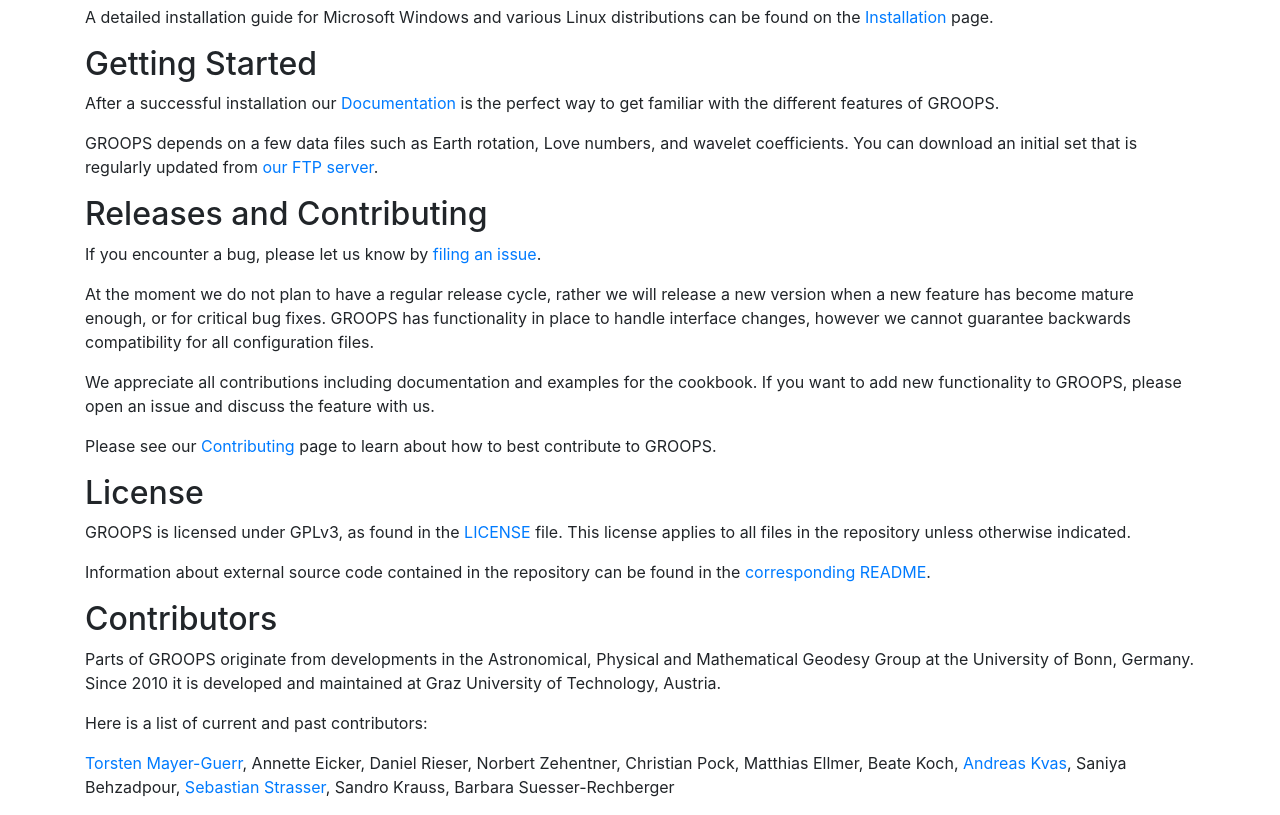
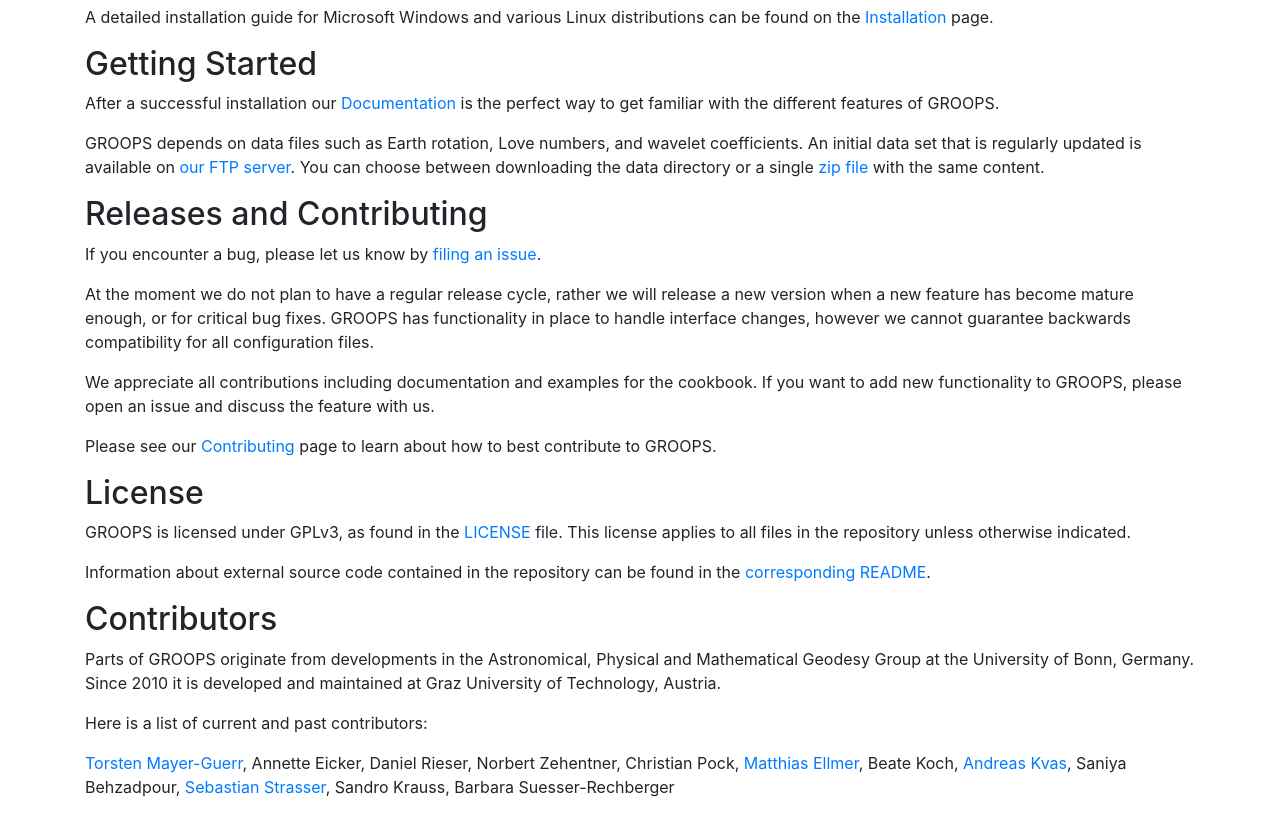
Before and after one commit to groops-devs/groops, a plain HTML site: page docs/index.html in a window 1280 px wide. Shown: the part 700-1515 px from the top of the page. Drawn offline with nearby package versions, Linux system fonts and the light colour scheme; some packages are replaced by stand-ins of ours.

Commit message:
README: Updated information on initial GROOPS data set and contributors.

```diff
--- a/docs/index.html
+++ b/docs/index.html
@@ -90,8 +90,9 @@
             <p>After a successful installation our <a href="html/index.html">Documentation</a> is the perfect way to get
                familiar with the different features of GROOPS.</p>
 
-            <p>GROOPS depends on a few data files such as Earth rotation, Love numbers, and wavelet coefficients.
-               You can download an initial set that is regularly updated from <a href="ftp://ftp.tugraz.at/outgoing/ITSG/groops/data/">our FTP server</a>.</p>
+            <p>GROOPS depends on data files such as Earth rotation, Love numbers, and wavelet coefficients.
+               An initial data set that is regularly updated is available on <a href="https://ftp.tugraz.at/outgoing/ITSG/groops/">our FTP server</a>.
+               You can choose between downloading the data directory or a single <a href="https://ftp.tugraz.at/outgoing/ITSG/groops/data.zip">zip file</a> with the same content.</p>
 
             <h2 id="releases-and-contributing">Releases and Contributing</h2>
 
@@ -118,7 +119,7 @@
             <p>Here is a list of current and past contributors:</p>
 
             <p><a href="https://github.com/tmayerguerr">Torsten Mayer-Guerr</a>, Annette Eicker, Daniel Rieser, Norbert Zehentner,
-            Christian Pock, Matthias Ellmer, Beate Koch, <a href="https://github.com/akvas">Andreas Kvas</a>, Saniya Behzadpour,
+            Christian Pock, <a href="https://github.com/x49">Matthias Ellmer</a>, Beate Koch, <a href="https://github.com/akvas">Andreas Kvas</a>, Saniya Behzadpour,
             <a href="https://github.com/sestras">Sebastian Strasser</a>, Sandro Krauss, Barbara Suesser-Rechberger</p>
         </div>
     </main>
```
Also changed, not shown: 1 other file.
